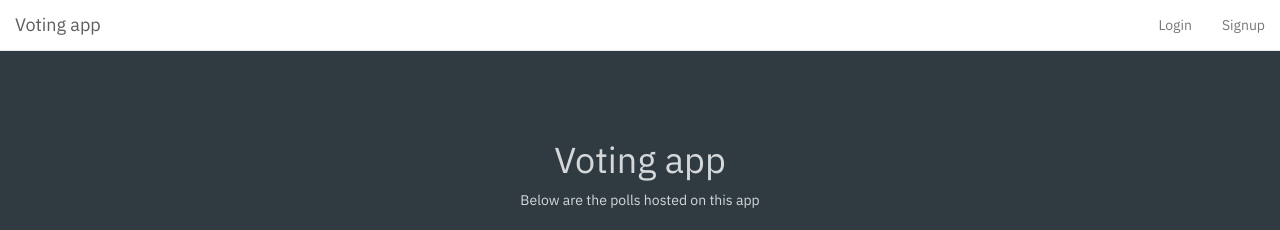
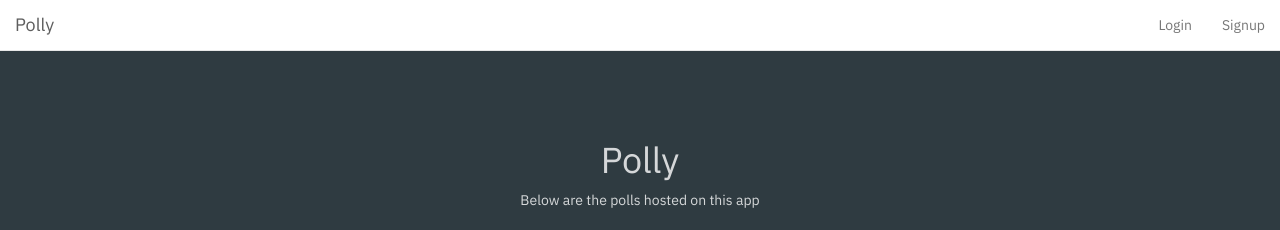
Before and after one commit to mclintprojects/freecodecamp-backend, a Vue app in the folder voting-app/web/: page / in a window 1280 px wide. Shown: the top 230 px of the page. Built offline with nearby package versions, Linux system fonts and the light colour scheme; no server answers; what vue-toasted would draw is missing.

Commit message:
changed app name to polly

```diff
--- a/voting-app/web/src/App.vue
+++ b/voting-app/web/src/App.vue
@@ -20,7 +20,6 @@ export default {
 	},
 	methods: {
 		getPolls() {
-			console.log('App created');
 			this.$store.dispatch('getPolls');
 		}
 	}
--- a/voting-app/web/src/components/Home.vue
+++ b/voting-app/web/src/components/Home.vue
@@ -3,7 +3,7 @@
 		<p class="empty-state" v-if="this.polls.length === 0">No polls added yet</p>
     <loader :isLoading="isLoading"></loader>
     <div class="banner">
-      <h1>Voting app</h1>
+      <h1>Polly</h1>
       <p>Below are the polls hosted on this app</p>
 			<button v-if="this.$store.getters.userLoggedIn" class="app-btn" @click="newPoll">New poll</button>
     </div>
--- a/voting-app/web/src/components/Navbar.vue
+++ b/voting-app/web/src/components/Navbar.vue
@@ -9,7 +9,7 @@
                         <span class="icon-bar"></span>
                         <span class="icon-bar"></span>
                     </button>
-                    <a class="navbar-brand" href="#">Voting app</a>
+                    <a class="navbar-brand" href="#">Polly</a>
                 </div>
 
                 <div class="navbar-collapse" :class="{ 'collapse': collapse}">
--- a/voting-app/web/src/components/PollDetail.vue
+++ b/voting-app/web/src/components/PollDetail.vue
@@ -81,15 +81,18 @@ export default {
 				let response = await axios.get(`/polls/${pollId}/options`);
 				this.$store.dispatch('setOptions', response.data);
 
-				const totalVotes = this.options.reduce(
-					(prev, next) => prev.votes + next.votes
-				);
-				console.log('Total votes: ', this.options[1].votes, totalVotes);
+				let totalVotes = 0;
+				for (let index = 0; index < this.options.length; index++) {
+					totalVotes += this.options[index].votes;
+				}
 				this.$store.dispatch('setTotalVotes', totalVotes);
 
 				this.showChart();
 			} catch (error) {
-				console.log(error);
+				eventbus.showToast(
+					`Couldn't get polls. Please reload the page.`,
+					'error'
+				);
 			}
 		},
 		getDate(millis) {
@@ -135,7 +138,6 @@ export default {
 				eventbus.showToast('Successfully deleted poll.', 'success');
 				this.$router.go(-1);
 			} catch (error) {
-				console.log(error);
 				eventbus.showToast('Deleting poll failed. Please retry.', 'error');
 			}
 			this.isLoading = false;
```
